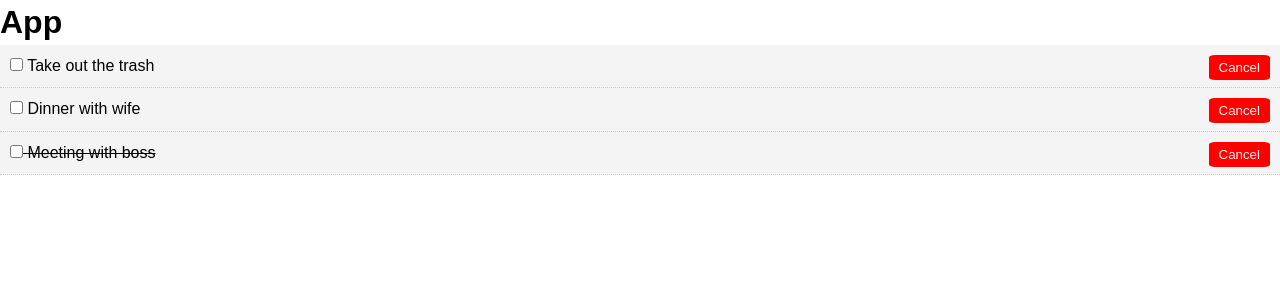
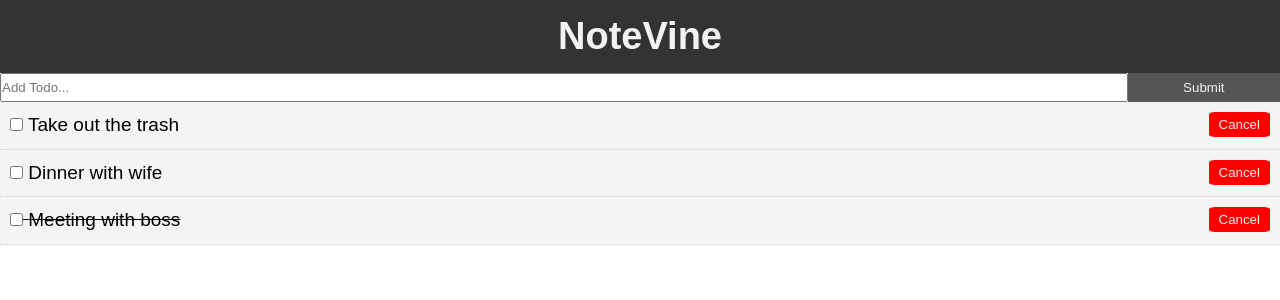
Before and after one commit to ChauDinh/todoapp, a React (Create React App) app: page / in a window 1280 px wide. Shown: the top 300 px of the page. Built offline with nearby package versions, Linux system fonts and the light colour scheme.

Commit message:
create AddTodo component

```diff
--- a/src/App.css
+++ b/src/App.css
@@ -7,9 +7,28 @@
 body {
   font-family: Arial, Helvetica, sans-serif;
   line-height: 1.4;
+  font-weight: lighter;
+  font-size: 19px;
 }
 
 a {
   color: #333;
   text-decoration: none;
 }
+
+.container {
+  padding: 0rem;
+}
+
+.btn {
+  display: inline-block;
+  border: none;
+  background: #555;
+  color: #f3f3f3;
+  padding: 7px 20px;
+  cursor: pointer;
+}
+
+.btn:hover {
+  background: #888;
+}
--- a/src/App.js
+++ b/src/App.js
@@ -1,5 +1,7 @@
 import React, { Component } from 'react';
 import Todo from "./components/Todo";
+import Header from "./components/layout/Header";
+import AddTodo from "./components/AddTodo";
 import './App.css';
 
 class App extends Component {
@@ -38,8 +40,11 @@ class App extends Component {
   render() {
     return (
       <div className="App">
-        <h1>App</h1>
+        <div className="container">
+        <Header />
+        <AddTodo />
         <Todo todos={this.state.todos} markComplete={this.markComplete} delTodo={this.delTodo}/>
+        </div>
       </div>
     );
   }
--- /dev/null
+++ b/src/components/AddTodo.js
@@ -0,0 +1,20 @@
+import React, { Component } from 'react'
+
+export class AddTodo extends Component {
+  state = {
+   title: ""
+  }
+  onChange = (e) => {
+   this.setState({ [e.target.name]: e.target.value });
+  }
+  render() {
+    return (
+      <form style={{ display: "flex" }}>
+       <input type="text" name="title" placeholder="Add Todo..." style={{ flex: "10" }} value={this.state.title} onChange={this.onChange}/>
+       <input type="submit" value="Submit" className="btn" style={{flex: "1"}}/>
+      </form>
+    )
+  }
+}
+
+export default AddTodo
--- /dev/null
+++ b/src/components/layout/Header.js
@@ -0,0 +1,18 @@
+import React from "react";
+
+function Header() {
+ return (
+  <header style={headerStyle}>
+   <h1>NoteVine</h1>
+  </header>
+ )
+}
+
+const headerStyle = {
+ background: "#333",
+ color: "#f2f2f2",
+ padding: "10px",
+ textAlign: "center",
+}
+
+export default Header;
```
